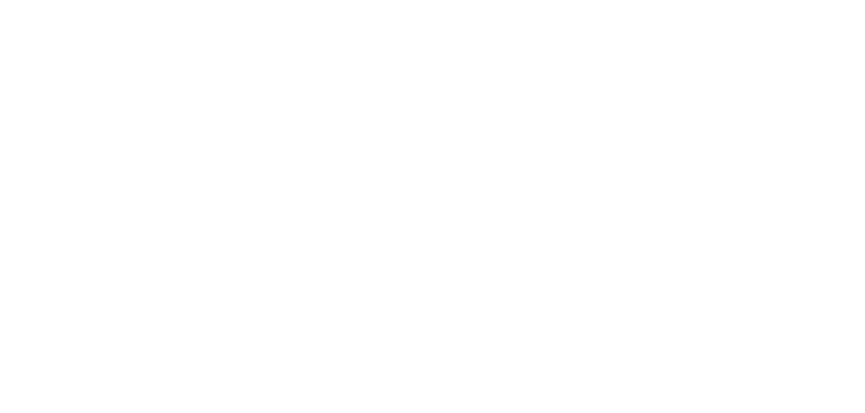
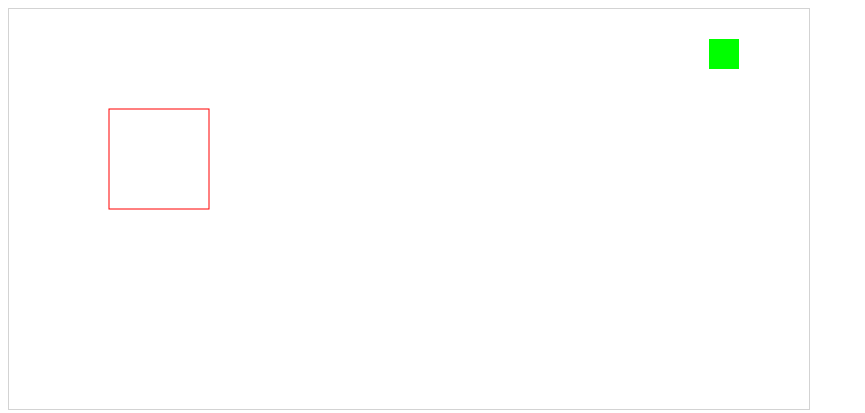
Before and after one commit to KostyukVlad/snake-game, a plain HTML site: page index.html in a window 1280 px wide. Shown: the whole page, without its empty margins (0-865 px from the left). Drawn offline with Linux system fonts and the light colour scheme.

Commit message:
add kontekst

```diff
--- a/index.html
+++ b/index.html
@@ -9,7 +9,7 @@
 </head>
 
 <body>
-    <canvas id="plotno" width="800" height="400"></canvas>
+    <canvas id="plotno" width="800" height="400" style="border:1px solid #d3d3d3;"></canvas>
     <script src="snake.js"></script>
 </body>
 
--- a/snake.js
+++ b/snake.js
@@ -1,2 +1,8 @@
 var plansza = document.getElementById("plotno");
 console.log(plansza);
+
+var kontekst = plansza.getContext("2d");
+kontekst.strokeStyle = "rgb(255,0,0)";
+kontekst.fillStyle = "rgb(0,255,0)";
+kontekst.strokeRect(100, 100, 100, 100);
+kontekst.fillRect(700, 30, 30, 30);
```
